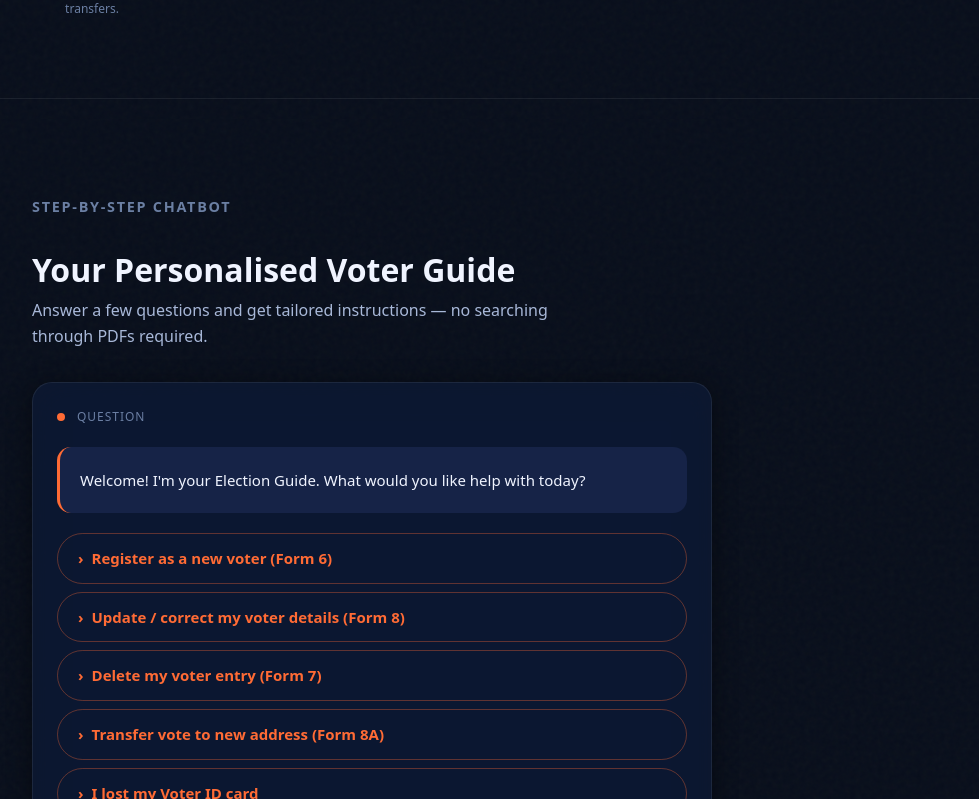
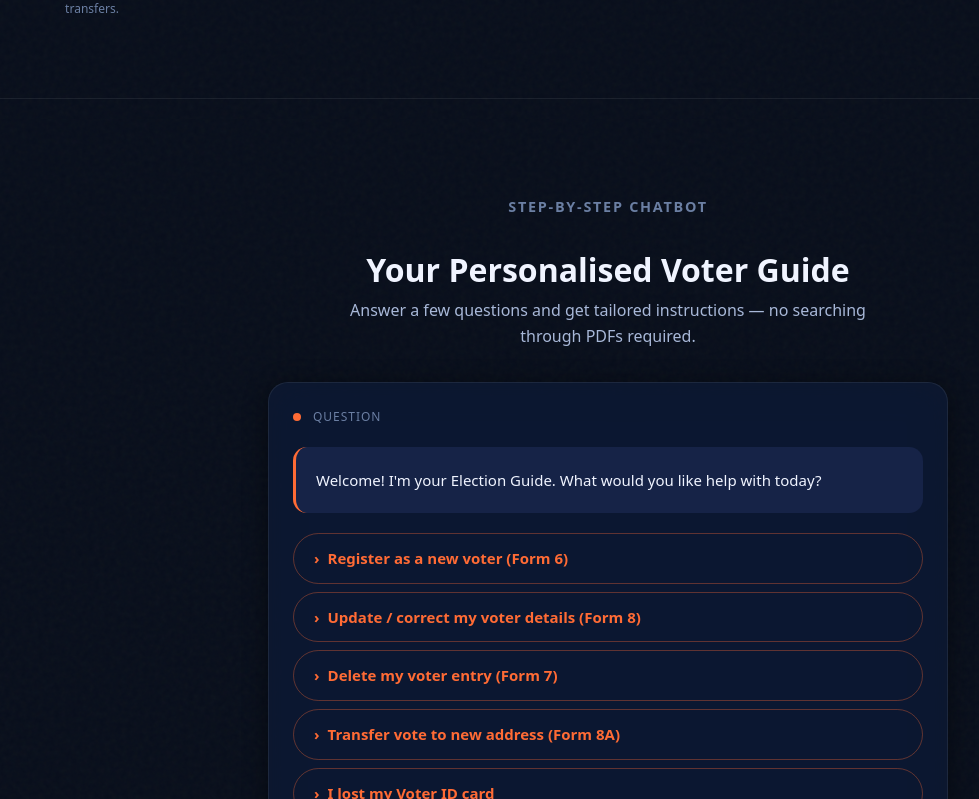
Before and after one commit to Rohith-sp/virtualwars-c2, a Next.js app: page / in a window 1280 px wide. Shown: the part 1161-1960 px from the top of the page, without its empty margins (32-1011 px from the left). Built offline with nearby package versions, Linux system fonts and the light colour scheme; no server answers; a web font is replaced by a local one.

Commit message:
style: center FlowChat and ChatWindow cards

```diff
--- a/app/page.js
+++ b/app/page.js
@@ -149,15 +149,16 @@ export default function Home() {
           id="guide"
           aria-labelledby="guide-heading"
           className="section"
+          style={{ textAlign: 'center' }}
         >
           <p className="section-subtitle">Step-by-Step Chatbot</p>
           <h2 id="guide-heading" className="section-title">
             Your Personalised Voter Guide
           </h2>
-          <p style={{ color: 'var(--text-secondary)', marginBottom: 'var(--space-8)', maxWidth: '560px' }}>
+          <p style={{ color: 'var(--text-secondary)', marginBottom: 'var(--space-8)', maxWidth: '560px', margin: '0 auto var(--space-8)' }}>
             Answer a few questions and get tailored instructions — no searching through PDFs required.
           </p>
-          <div style={{ maxWidth: '680px' }}>
+          <div style={{ maxWidth: '680px', margin: '0 auto', textAlign: 'left' }}>
             <ErrorBoundary>
               <FlowChat />
             </ErrorBoundary>
@@ -237,15 +238,16 @@ export default function Home() {
           id="ai-chat"
           aria-labelledby="chat-heading"
           className="section"
+          style={{ textAlign: 'center' }}
         >
           <p className="section-subtitle">AI Assistant</p>
           <h2 id="chat-heading" className="section-title">
             Ask Anything About Voting
           </h2>
-          <p style={{ color: 'var(--text-secondary)', marginBottom: 'var(--space-8)', maxWidth: '560px' }}>
+          <p style={{ color: 'var(--text-secondary)', marginBottom: 'var(--space-8)', maxWidth: '560px', margin: '0 auto var(--space-8)' }}>
             Free-text questions answered by Gemini AI — trained to cover only Indian election topics.
           </p>
-          <div style={{ maxWidth: '680px' }}>
+          <div style={{ maxWidth: '680px', margin: '0 auto', textAlign: 'left' }}>
             <ChatWindow />
           </div>
         </section>
```
